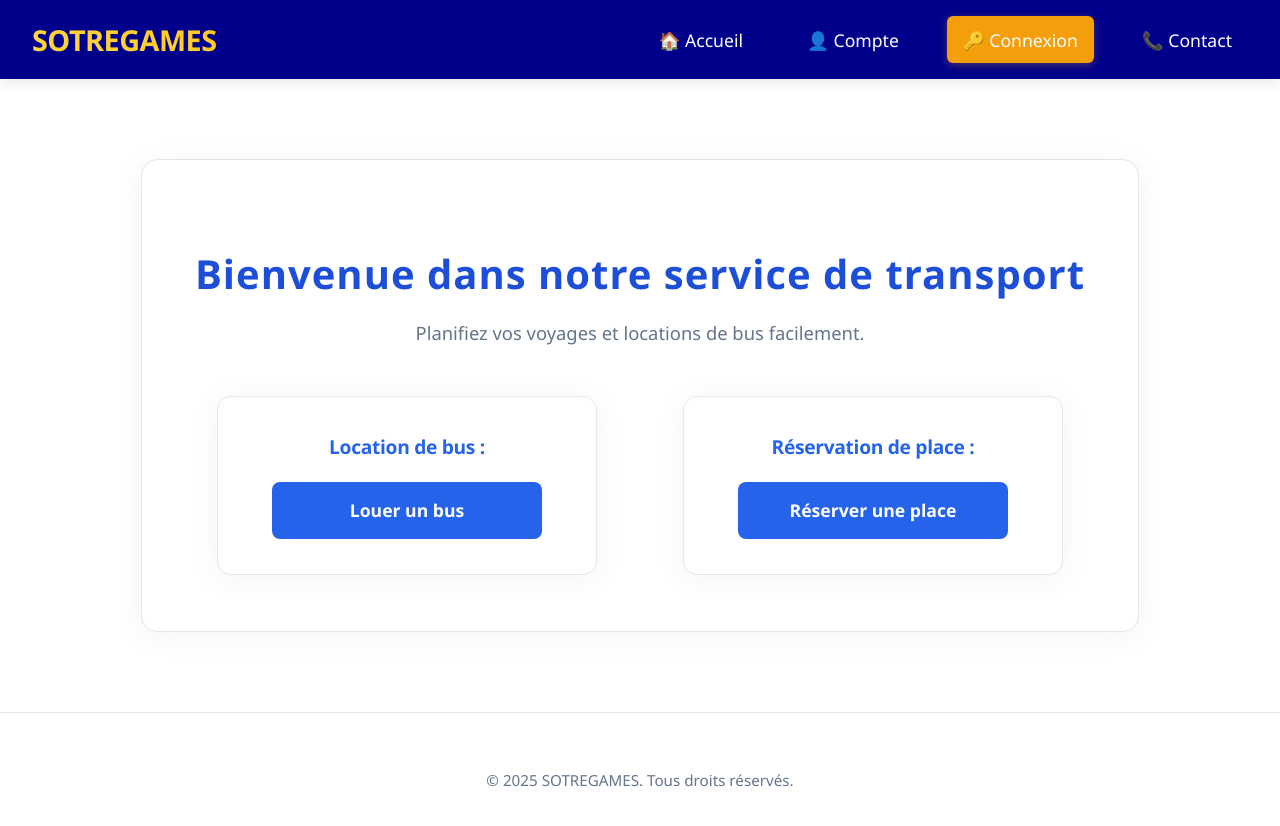
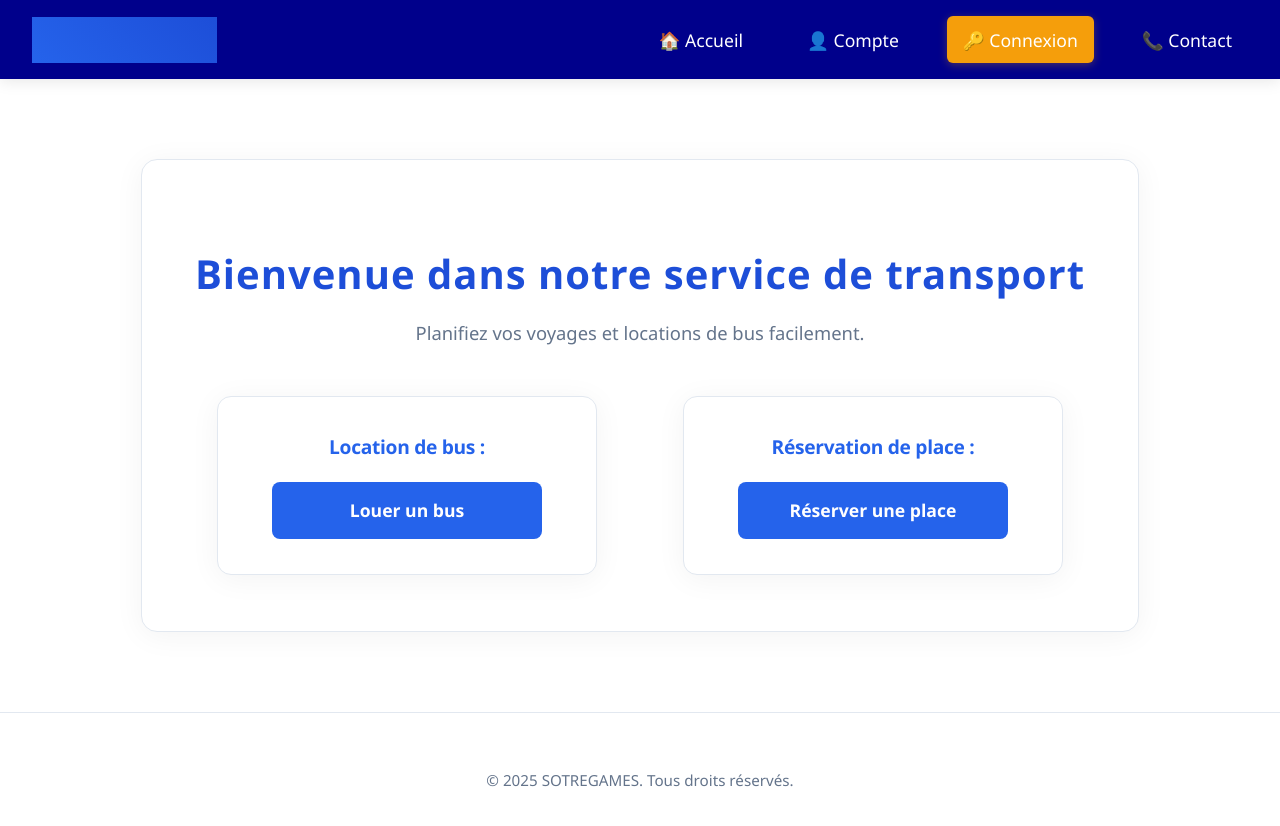
Before and after one commit to hech4reall/STROgames, a React (Create React App) app in the folder client/: page / in a window 1280 px wide. Shown: the top 826 px of the page. Built offline with nearby package versions, Linux system fonts and the light colour scheme.

Commit message:
Update acceuil.css

```diff
--- a/client/src/comps/acceuil.css
+++ b/client/src/comps/acceuil.css
@@ -44,11 +44,10 @@ body {
   font-weight: 800;
   letter-spacing: -0.5px;
   color: white;
-  background: linear-gradient(90deg, #ffd43b, #ffca28);
-  -webkit-background-clip: text;
+  background-color: #0f172a;
+  background:linear-gradient(45deg, #2563eb, #1d4ed8);
   -webkit-text-fill-color: transparent;
 }
-
 /* Navigation Items */
 .navbar nav ul {
   list-style: none;
```
